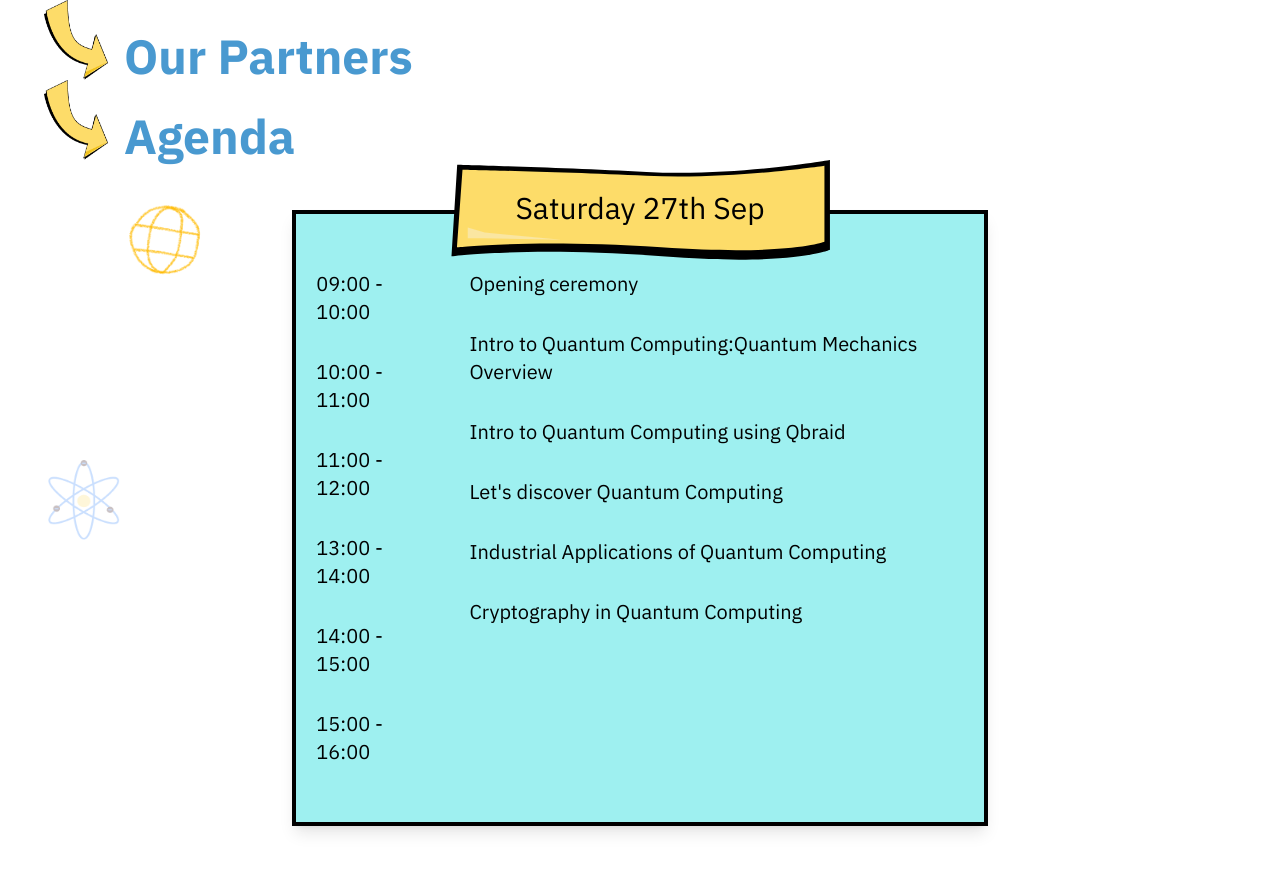
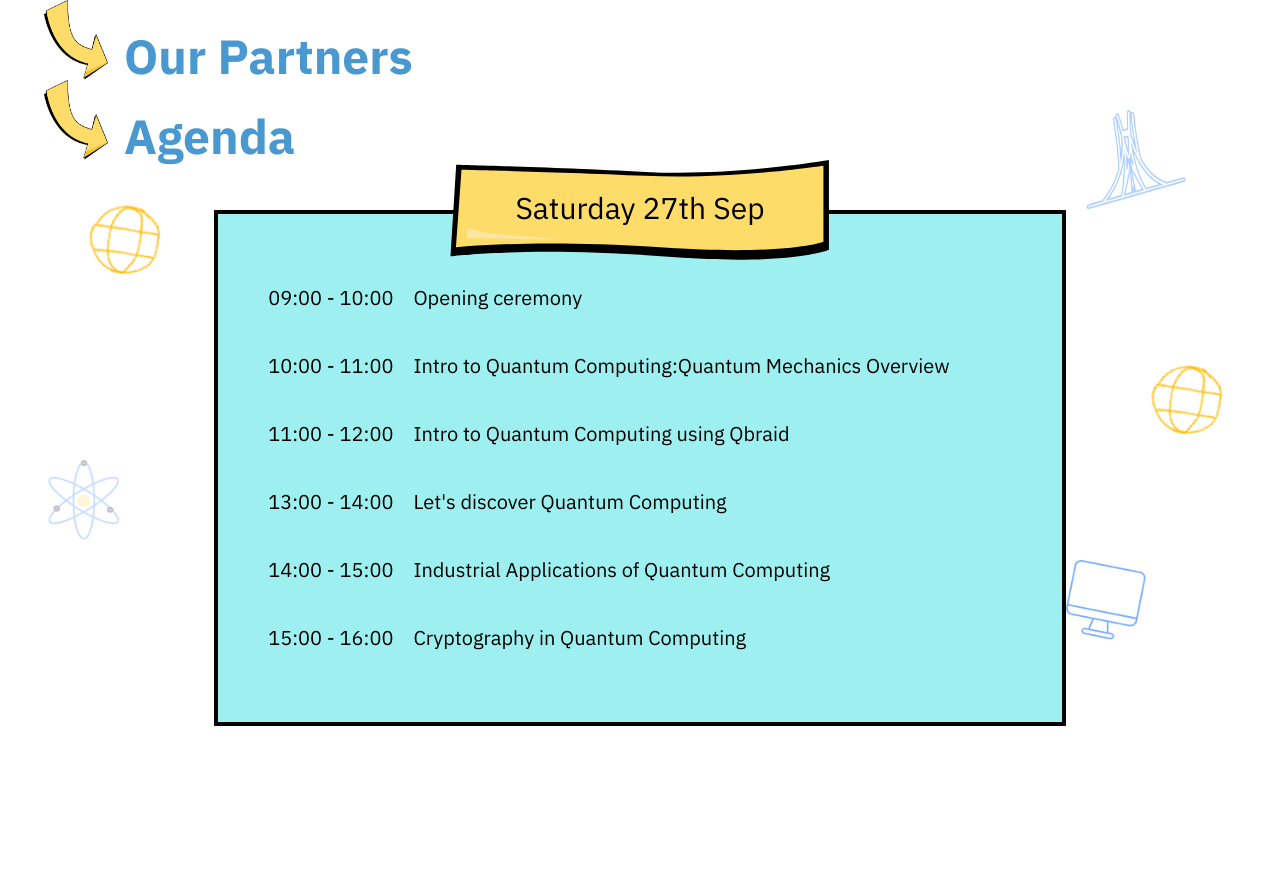
Before and after one commit to WTM-Algiers/wtm-algiers-qiskit-2022-website, a Next.js app: page / in a window 1280 px wide. Shown: the top 872 px of the page. After the commit the page ends 806 px from the top, so only its background shows below. Built offline with nearby package versions, Linux system fonts and the light colour scheme.

Commit message:
centering fixed, agenda content not yet

```diff
--- a/components/Agenda/Index.jsx
+++ b/components/Agenda/Index.jsx
@@ -11,10 +11,10 @@ const Agenda = () => {
   return (
     <section>
       <SectionTitle title={"Agenda"}> </SectionTitle>
-      <div className=" flex flex-col justify-center">
+      <div className="md:grid grid-cols-7 flex flex-col justify-center">
 
-        <div className=" flex flex-col invisible md:visible">
-          <div className="md:visible invisible lg:ml-20 absolute pt-10 md:ml-0">
+        <div className=" md:flex flex-col hidden md:visible">
+          <div className="md:visible invisible lg:ml-10 absolute pt-10 md:ml-0">
             <Image
               src={globe}
               alt="globe"
@@ -34,26 +34,26 @@ const Agenda = () => {
           </div>
         </div>
 
-        <div className="flex flex-col justify-center align-center">
+        <div className="col-span-5 flex flex-col justify-center ">
           <YellowButton title={"Saturday 27th Sep"} />
-          <div className="bg-qiskit-blue-lighter shadow-lg sm:mx-auto md:w-7/12  py-[60px] md:py[50px] sm:py-[40px]  flex justify-center  border-4 mb-20  mt-[-30px]">
-            <div className="mx-auto">
+          <div className="justify-center  bg-qiskit-blue-lighter w-full pl-[50px] mb-20 pr-[30px] py-[100px] md:py[80px] sm:py-[50px] border-4 mt-[-30px]">
+            <div className="">
               <div className="flex flex-row md:text-xl sm:text-l py-0 md:px[10px]">
-                <div>
+                <div className="flex-none">
                   {agenda.map((agendaInfo, key) => {
                     return (
-                      <div key={key} className="flex flex-col py-4">
-                        <div className="px-5">{agendaInfo.Time}</div>
+                      <div key={key} className="flex flex-col py-5">
+                        <div className="flex-none">{agendaInfo.Time}</div>
                       </div>
                     );
                   })}
                 </div>
 
-                <div>
+                <div className="">
                   {agenda.map((agendaInfo, key) => {
                     return (
-                      <div key={key} className="flex flex-col py-4">
-                        <div className="px-5 ">{agendaInfo.event}</div>
+                      <div key={key} className="flex flex-col py-5 px-5">
+                        <div className="">{agendaInfo.event}</div>
                       </div>
                     );
                   })}
@@ -62,6 +62,35 @@ const Agenda = () => {
             </div>
           </div>
         </div>
+        <div className=" md:flex flex-col hidden md:visible">
+            <div className="md:visible invisible absolute lg:ml-[20px] md:ml-0 mt-[-50px]">
+              <Image
+                src={maqam}
+                alt="maqam chahid"
+                width={100}
+                height={100}
+                layout="fixed"
+              />
+            </div>
+            <div className="md:visible invisible  absolute lg:ml-[80px] md:ml-[20px] mt-[200px]">
+              <Image
+                src={globe}
+                alt="globe"
+                width={80}
+                height={80}
+                layout="fixed"
+              />
+            </div>
+            <div className="md:visible invisible absolute md:ml-[0px] mt-[400px]">
+              <Image
+                src={computer}
+                alt="computer"
+                width={80}
+                height={80}
+                layout="fixed"
+              />
+            </div>
+          </div>
       </div>
 
     </section>
```
